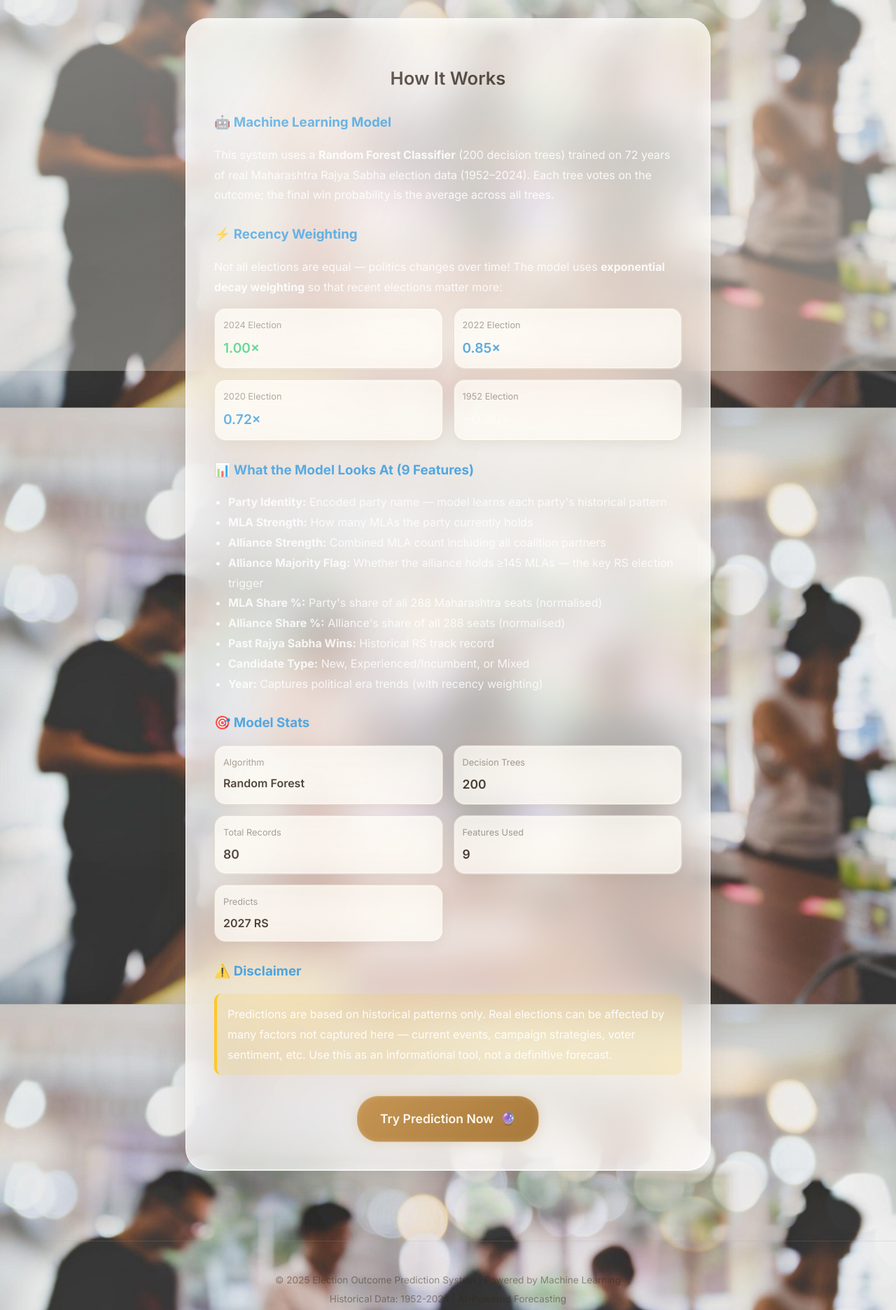
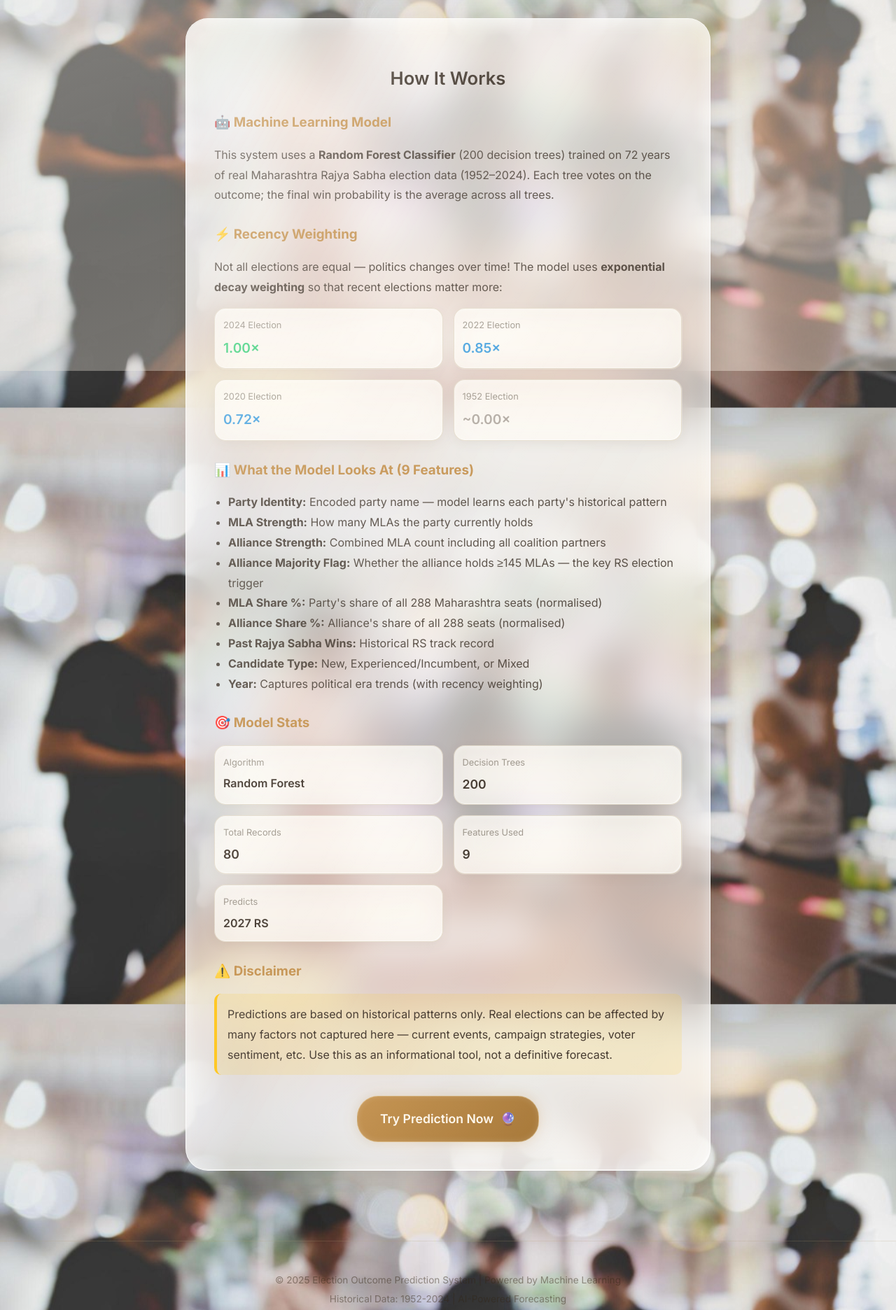
Before and after one commit to rohitjadhav005/Election-Outcome-Prediction-Model, a FastAPI app: page /about in a window 1280 px wide. Shown: the part 270-2142 px from the top of the page at 70% size. Run offline with FastAPI, Linux system fonts and the light colour scheme.

Commit message:
style: fix inline color styles for visibility under new light glassmorphism theme

```diff
--- a/templates/about.html
+++ b/templates/about.html
@@ -18,9 +18,9 @@ endblock %}
         <div class="form-card glass-panel" style="max-width: 750px;">
             <h2 class="form-title">How It Works</h2>
 
-            <div style="line-height: 1.8; color: rgba(255, 255, 255, 0.9);">
+            <div style="line-height: 1.8; color: rgba(44, 32, 21, 0.85);">
 
-                <h3 style="color: #3498db; margin-top: 25px; margin-bottom: 15px;">🤖 Machine Learning Model</h3>
+                <h3 style="color: #c08a42; margin-top: 25px; margin-bottom: 15px;">🤖 Machine Learning Model</h3>
                 <p>
                     This system uses a <strong>Random Forest Classifier</strong> (200 decision trees) trained on 72
                     years of
@@ -28,7 +28,7 @@ endblock %}
                     win probability is the average across all trees.
                 </p>
 
-                <h3 style="color: #3498db; margin-top: 25px; margin-bottom: 15px;">⚡ Recency Weighting</h3>
+                <h3 style="color: #c08a42; margin-top: 25px; margin-bottom: 15px;">⚡ Recency Weighting</h3>
                 <p>
                     Not all elections are equal — politics changes over time! The model uses
                     <strong>exponential decay weighting</strong> so that recent elections matter more:
@@ -48,13 +48,13 @@ endblock %}
                     </div>
                     <div class="party-stat">
                         <div class="stat-label">1952 Election</div>
-                        <div class="stat-value" style="color: rgba(255,255,255,0.4);">~0.00×</div>
+                        <div class="stat-value" style="color: rgba(44,32,21,0.4);">~0.00×</div>
                     </div>
                 </div>
 
-                <h3 style="color: #3498db; margin-top: 25px; margin-bottom: 15px;">📊 What the Model Looks At (9
+                <h3 style="color: #c08a42; margin-top: 25px; margin-bottom: 15px;">📊 What the Model Looks At (9
                     Features)</h3>
-                <ul style="margin-left: 20px; margin-top: 10px; color: rgba(255, 255, 255, 0.85);">
+                <ul style="margin-left: 20px; margin-top: 10px; color: rgba(44, 32, 21, 0.85);">
                     <li><strong>Party Identity:</strong> Encoded party name — model learns each party's historical
                         pattern</li>
                     <li><strong>MLA Strength:</strong> How many MLAs the party currently holds</li>
@@ -68,7 +68,7 @@ endblock %}
                     <li><strong>Year:</strong> Captures political era trends (with recency weighting)</li>
                 </ul>
 
-                <h3 style="color: #3498db; margin-top: 25px; margin-bottom: 15px;">🎯 Model Stats</h3>
+                <h3 style="color: #c08a42; margin-top: 25px; margin-bottom: 15px;">🎯 Model Stats</h3>
                 <div class="party-stats" style="margin-top: 15px;">
                     <div class="party-stat">
                         <div class="stat-label">Algorithm</div>
@@ -92,9 +92,9 @@ endblock %}
                     </div>
                 </div>
 
-                <h3 style="color: #3498db; margin-top: 25px; margin-bottom: 15px;">⚠️ Disclaimer</h3>
+                <h3 style="color: #c08a42; margin-top: 25px; margin-bottom: 15px;">⚠️ Disclaimer</h3>
                 <p
-                    style="background: rgba(255, 193, 7, 0.15); padding: 15px; border-radius: 10px; border-left: 4px solid #ffc107; color: rgba(255, 255, 255, 0.95);">
+                    style="background: rgba(255, 193, 7, 0.15); padding: 15px; border-radius: 10px; border-left: 4px solid #ffc107; color: rgba(44, 32, 21, 0.95);">
                     Predictions are based on historical patterns only. Real elections can be affected by
                     many factors not captured here — current events, campaign strategies, voter sentiment, etc.
                     Use this as an informational tool, not a definitive forecast.
--- a/templates/index.html
+++ b/templates/index.html
@@ -176,7 +176,7 @@ and historical data{% endblock %}
                     <p class="result-confidence">
                         <strong>Win Probability:</strong> <span id="resultConfidence">-</span>%
                     </p>
-                    <p style="font-size:0.9rem; color: rgba(255,255,255,0.65); margin-top:8px;">
+                    <p style="font-size:0.9rem; color: rgba(44, 32, 21, 0.65); margin-top:8px;">
                         Predicted for the 2027 Maharashtra Rajya Sabha election
                     </p>
                 </div>
```
Also changed, not shown: templates/party_detail.html (+12 -12 lines).
